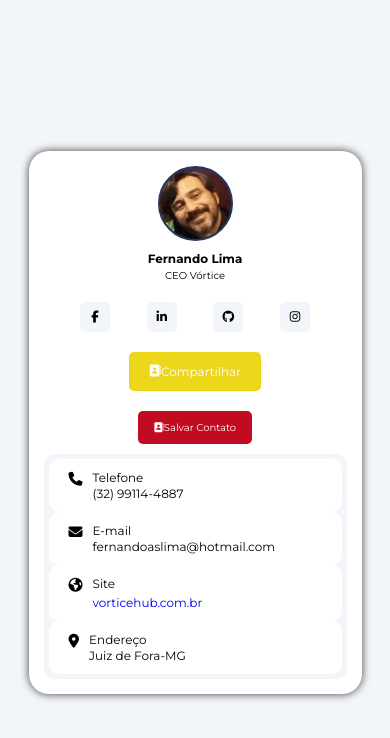
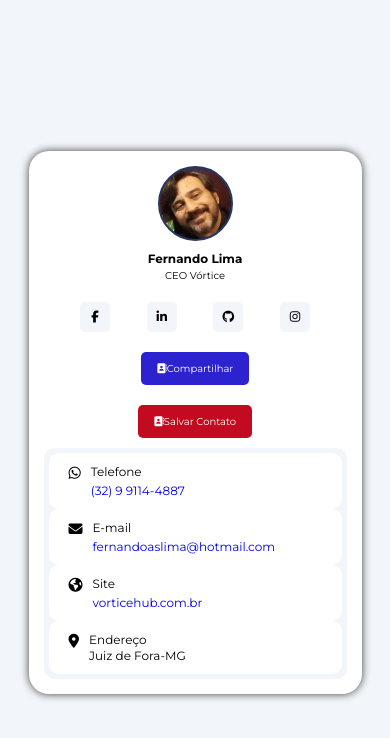
Before and after one commit to fernandolimma/vcard, a plain HTML site: page index.html in a window 390 px wide. Drawn offline with Linux system fonts and the light colour scheme.

Commit message:
Correção no HTML

```diff
--- a/index.html
+++ b/index.html
@@ -4,7 +4,7 @@
 <head>
     <meta charset="UTF-8">
     <meta name="viewport" content="width=device-width, initial-scale=1.0">
-    <title>Vórtice Card</title>
+    <title>VCard</title>
 
     <!-- Favicon -->
     <link rel="icon" href="img/icon-192x192.png" type="image/png">
@@ -70,11 +70,13 @@
             <div class="contato">
                 <div class="secao">
                     <div class="icone">
-                        <i class="fa-solid fa-phone"></i>
+                        <i class="fa-brands fa-whatsapp"></i>
                     </div>
                     <div class="texto">
                         <p>Telefone</p>
-                        <p>(32) 99114-4887</p>
+                        <a href="https://api.whatsapp.com/send?phone=5532991144887" target="_blank" title="WhatsApp">
+                            <span>(32) 9 9114-4887</span>
+                        </a>
                     </div>
                 </div>
                 <div class="secao">
@@ -83,7 +85,9 @@
                     </div>
                     <div class="texto">
                         <p>E-mail</p>
-                        <p>fernandoaslima@hotmail.com</p>
+                            <a href="mailto:fernandoaslima@hotmail.com" target="_blank" title="E-mail">
+                                <span>fernandoaslima@hotmail.com</span>
+                            </a>
                     </div>
                 </div>
                 <div class="secao">
@@ -92,7 +96,7 @@
                     </div>
                     <div class="texto">
                         <p>Site</p>
-                        <a href="https://vorticehub.com.br/" target="_blank" title="GitHub">
+                        <a href="https://vorticehub.com.br/" target="_blank" title="Site">
                             <span>vorticehub.com.br</span>
                         </a>
                     </div>
--- a/script.js
+++ b/script.js
@@ -1,7 +1,7 @@
 // Verificação adicional para alertar caso o navegador não suporte Service Workers
 if ("serviceWorker" in navigator) {
     navigator.serviceWorker
-        .register("/service-worker.js")
+        .register("/service-worker.js") // Ajustar o caminho conforme local
         .then(() => console.log("Service Worker registrado com sucesso"))
         .catch(err => console.error("Erro ao registrar Service Worker:", err));
 } else {
--- a/service-worker.js
+++ b/service-worker.js
@@ -8,6 +8,7 @@ self.addEventListener('install', function(event) {
                 '/script.js',
                 '/img/icon-192x192.png',
                 '/img/icon-500x500.png',
+                '/img/perfil.jpg',
                 'https://cdnjs.cloudflare.com/ajax/libs/font-awesome/6.6.0/css/all.min.css'
             ]);
         }).catch(function(error) {
--- a/style.css
+++ b/style.css
@@ -180,7 +180,7 @@ body {
     text-decoration: none;
     display: flex;
     align-items: center;
-    background-color: #ecd71a;
+    background-color: #2d22cf;
     color: #FFFFFF;
     border: none;
     padding: 12px 20px;
@@ -192,7 +192,7 @@ body {
 }
 
 #compartilhar-contato:hover {
-    background-color: #ecd71a;
+    background-color: #2d22cf;
 }
 
 /* Responsividade */
@@ -224,4 +224,9 @@ body {
         font-size: 10px;
         padding: 10px 16px;
     }
+
+    #compartilhar-contato {
+        font-size: 10px;
+        padding: 10px 16px;
+    }
 }
```
Also changed, not shown: manifest.json.
